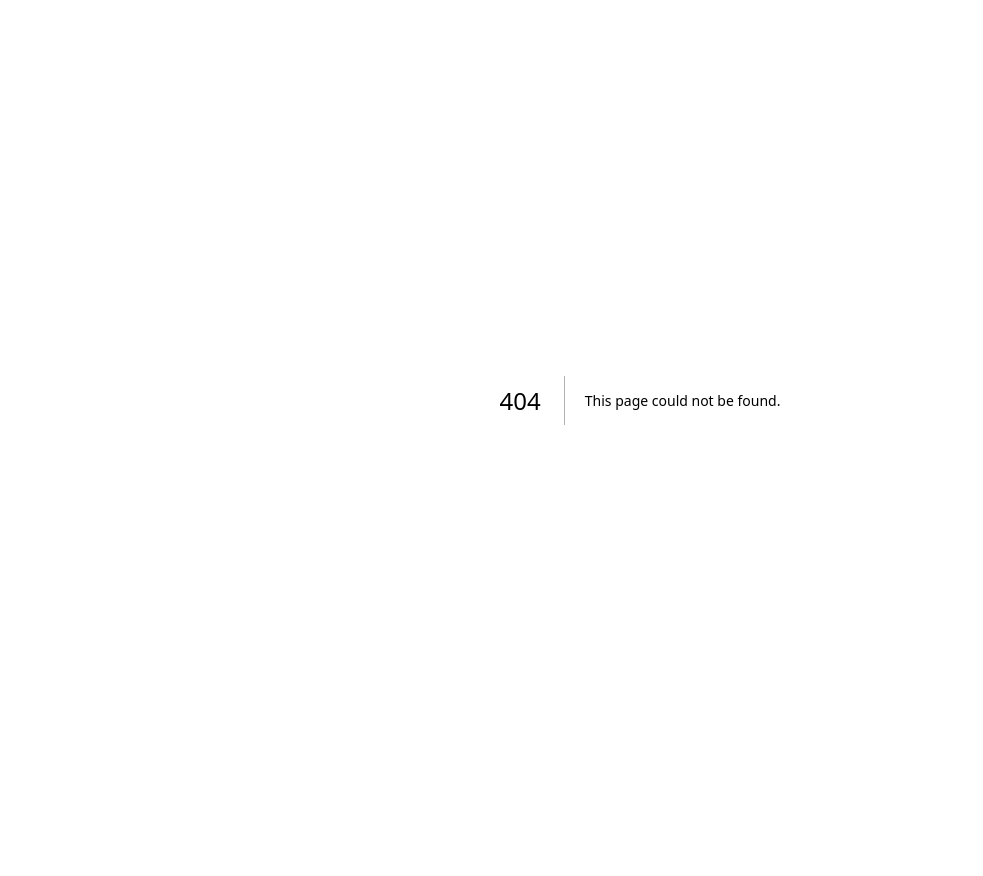
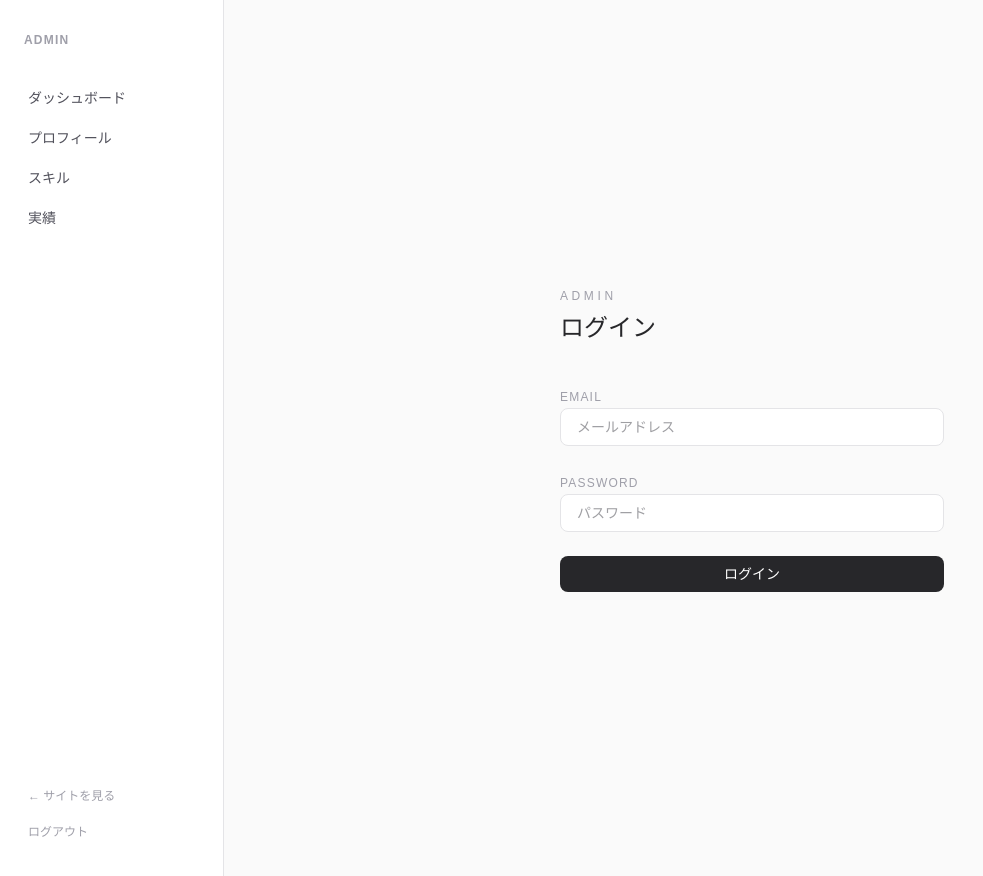
Before and after one commit to mika-t67/mika_section6_5, a Next.js app in the folder frontend/: page /admin/login in a window 1280 px wide. Before the commit this address had no page. Shown: the top 876 px of the page, without its empty margins (0-983 px from the left). Before the commit the page ends 800 px from the top, so only its background shows below. Built offline with nearby package versions, Linux system fonts and the light colour scheme; no server answers.

Commit message:
feat: Firebase認証実装 (ログイン・ログアウト・未認証ガード)

```diff
--- /dev/null
+++ b/frontend/src/app/(admin)/admin/login/page.tsx
@@ -0,0 +1,79 @@
+'use client'
+
+// src/app/(admin)/admin/login/page.tsx
+
+import { useState } from 'react'
+import { useRouter } from 'next/navigation'
+import { signIn } from '@/lib/auth'
+
+export default function LoginPage() {
+  const router = useRouter()
+  const [email, setEmail] = useState('')
+  const [password, setPassword] = useState('')
+  const [error, setError] = useState('')
+  const [loading, setLoading] = useState(false)
+
+  const handleSubmit = async (e: React.FormEvent) => {
+    e.preventDefault()
+    setError('')
+    setLoading(true)
+
+    try {
+      await signIn(email, password)
+      router.push('/admin')
+    } catch (err) {
+      setError('メールアドレスまたはパスワードが正しくありません')
+    } finally {
+      setLoading(false)
+    }
+  }
+
+  return (
+    <main className="flex min-h-screen items-center justify-center bg-zinc-50 px-6">
+      <div className="w-full max-w-sm space-y-10">
+        {/* タイトル */}
+        <div className="space-y-2">
+          <p className="text-xs tracking-[0.3em] text-zinc-400 uppercase">Admin</p>
+          <h1 className="text-2xl font-light text-zinc-800">ログイン</h1>
+        </div>
+
+        {/* フォーム */}
+        <form onSubmit={handleSubmit} className="space-y-6">
+          <div className="space-y-2">
+            <label className="text-xs tracking-widest text-zinc-400 uppercase">Email</label>
+            <input
+              type="email"
+              value={email}
+              onChange={(e) => setEmail(e.target.value)}
+              placeholder="メールアドレス"
+              required
+              className="w-full rounded-lg border border-zinc-200 bg-white px-4 py-2 text-sm text-zinc-700 outline-none transition focus:border-zinc-400"
+            />
+          </div>
+
+          <div className="space-y-2">
+            <label className="text-xs tracking-widest text-zinc-400 uppercase">Password</label>
+            <input
+              type="password"
+              value={password}
+              onChange={(e) => setPassword(e.target.value)}
+              placeholder="パスワード"
+              required
+              className="w-full rounded-lg border border-zinc-200 bg-white px-4 py-2 text-sm text-zinc-700 outline-none transition focus:border-zinc-400"
+            />
+          </div>
+
+          {error && <p className="text-xs text-red-400">{error}</p>}
+
+          <button
+            type="submit"
+            disabled={loading}
+            className="w-full rounded-lg bg-zinc-800 py-2 text-sm text-white transition hover:bg-zinc-700 disabled:opacity-50"
+          >
+            {loading ? 'ログイン中...' : 'ログイン'}
+          </button>
+        </form>
+      </div>
+    </main>
+  )
+}
--- a/frontend/src/app/(admin)/layout.tsx
+++ b/frontend/src/app/(admin)/layout.tsx
@@ -1,4 +1,8 @@
+'use client'
+
 import Link from 'next/link'
+import { useRouter } from 'next/navigation'
+import { signOut } from '@/lib/auth'
 
 const navItems = [
   { label: 'ダッシュボード', href: '/admin' },
@@ -8,6 +12,13 @@ const navItems = [
 ]
 
 export default function AdminLayout({ children }: { children: React.ReactNode }) {
+  const router = useRouter()
+
+  const handleSignOut = async () => {
+    await signOut()
+    router.push('/admin/login')
+  }
+
   return (
     <div className="flex min-h-screen bg-zinc-50 text-zinc-800">
       {/* サイドバー */}
@@ -27,14 +38,20 @@ export default function AdminLayout({ children }: { children: React.ReactNode })
           ))}
         </nav>
 
-        {/* トップページへのリンク */}
-        <div className="mt-auto pt-16">
+        <div className="mt-auto space-y-1 pt-16">
           <Link
             href="/"
             className="block px-3 py-2 text-xs text-zinc-400 transition hover:text-zinc-600"
           >
             ← サイトを見る
           </Link>
+          <button
+            type="button"
+            onClick={handleSignOut}
+            className="block w-full rounded-lg px-3 py-2 text-left text-xs text-zinc-400 transition hover:bg-zinc-100 hover:text-zinc-600"
+          >
+            ログアウト
+          </button>
         </div>
       </aside>
 
--- /dev/null
+++ b/frontend/src/lib/auth.ts
@@ -0,0 +1,31 @@
+import {
+  signInWithEmailAndPassword,
+  signOut as firebaseSignOut,
+  onAuthStateChanged,
+  User,
+} from 'firebase/auth'
+import { auth } from '@/lib/firebase'
+
+// ログイン
+export const signIn = async (email: string, password: string) => {
+  const userCredential = await signInWithEmailAndPassword(auth, email, password)
+  const token = await userCredential.user.getIdToken()
+
+  // クッキーにトークンをセット
+  document.cookie = `auth-token=${token}; path=/; max-age=3600; SameSite=Strict`
+
+  return userCredential.user
+}
+
+// ログアウト
+export const signOut = async () => {
+  await firebaseSignOut(auth)
+
+  // クッキーを削除
+  document.cookie = 'auth-token=; path=/; max-age=0'
+}
+
+// 認証状態の監視
+export const onAuthChange = (callback: (user: User | null) => void) => {
+  return onAuthStateChanged(auth, callback)
+}
--- /dev/null
+++ b/frontend/src/lib/firebase.ts
@@ -0,0 +1,15 @@
+import { initializeApp, getApps } from 'firebase/app' //Firebase開始処理
+import { getAuth } from 'firebase/auth' //Firebase認証機能を取得
+
+//環境変数取得
+const firebaseConfig = {
+  apiKey: process.env.NEXT_PUBLIC_FIREBASE_API_KEY,
+  authDomain: process.env.NEXT_PUBLIC_FIREBASE_AUTH_DOMAIN,
+  projectId: process.env.NEXT_PUBLIC_FIREBASE_PROJECT_ID,
+  storageBucket: process.env.NEXT_PUBLIC_FIREBASE_STORAGE_BUCKET,
+  messagingSenderId: process.env.NEXT_PUBLIC_FIREBASE_MESSAGING_SENDER_ID,
+  appId: process.env.NEXT_PUBLIC_FIREBASE_APP_ID,
+}
+ //Firebase既に起動済みなら再利用
+const app = getApps().length === 0 ? initializeApp(firebaseConfig) : getApps()[0]
+export const auth = getAuth(app)
--- /dev/null
+++ b/frontend/src/middleware.ts
@@ -0,0 +1,25 @@
+import { NextRequest, NextResponse } from 'next/server'
+
+export function middleware(request: NextRequest) {
+  const { pathname } = request.nextUrl
+
+  // /admin/login は認証不要
+  if (pathname === '/admin/login') {
+    return NextResponse.next()
+  }
+
+  // /admin 以下のルートを保護
+  if (pathname.startsWith('/admin')) {
+    const token = request.cookies.get('auth-token')?.value
+
+    if (!token) {
+      return NextResponse.redirect(new URL('/admin/login', request.url))
+    }
+  }
+
+  return NextResponse.next()
+}
+
+export const config = {
+  matcher: ['/admin/:path*'],
+}
```
Also changed, not shown: 1 other file (tests, documents, lock files or other folders).
